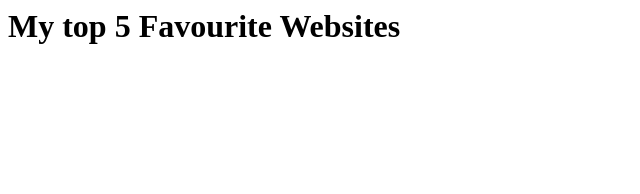
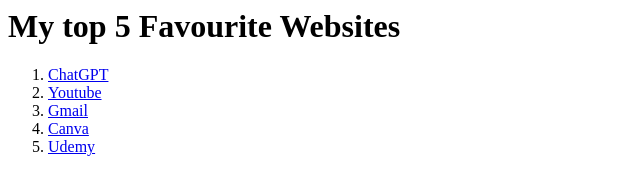
Before and after one commit to vigneshslokesh/Web-Development, a plain HTML site: page HTML/3.2 Anchor Elements/index.html in a window 1280 px wide. Shown: the whole page, without its empty margins (0-640 px from the left). Drawn offline with Linux system fonts and the light colour scheme.

Commit message:
anchor tags

```diff
--- a/HTML/3.2 Anchor Elements/index.html
+++ b/HTML/3.2 Anchor Elements/index.html
@@ -1,2 +1,9 @@
 <h1>My top 5 Favourite Websites</h1>
-<!-- Write your code below -->
+
+<ol>
+    <li><a href="https://chatgpt.com/">ChatGPT</a></li>
+    <li><a href="https://chatgpt.com/">Youtube</a></li>
+    <li><a href="https://mail.google.com/mail/u/0/#inbox">Gmail</a></li>
+    <li><a href="https://www.canva.com/">Canva</a></li>
+    <li><a href="https://www.udemy.com/">Udemy</a></li>
+</ol>
```
